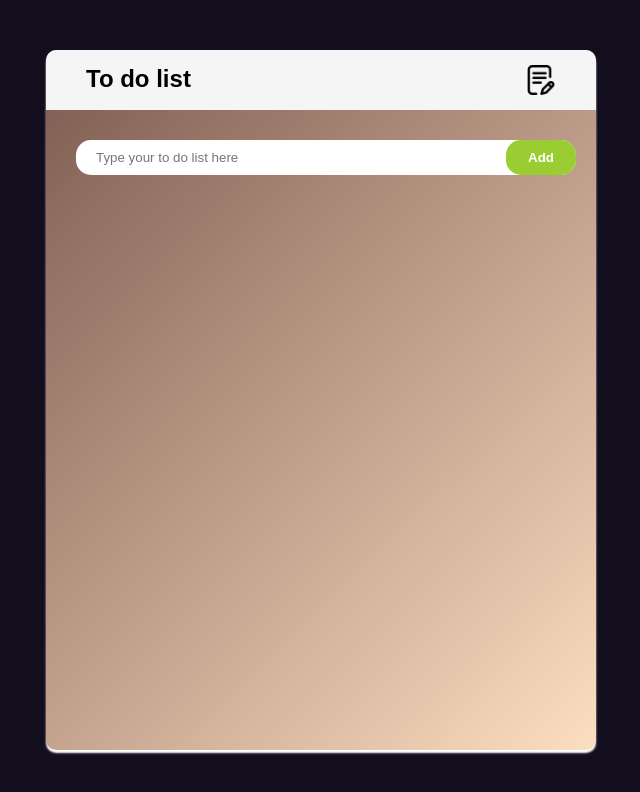
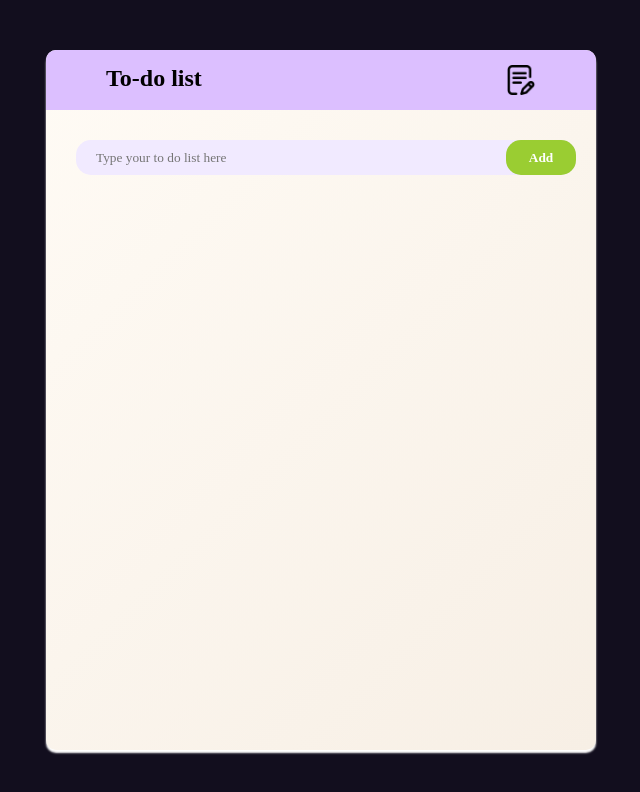
Before and after one commit to tonnymark/todoApp, a plain HTML site: page index.html in a window 1280 px wide. Shown: the whole page, without its empty margins (319-959 px from the left). Drawn offline with Linux system fonts and the light colour scheme.

Commit message:
Add files via upload

```diff
--- a/index.html
+++ b/index.html
@@ -4,7 +4,7 @@
 <head>
     <meta charset="UTF-8">
     <meta name="viewport" content="width=device-width, initial-scale=1.0">
-    <title>To do App</title>
+    <title>To-do App</title>
     <link rel="icon" type="image" href="./images/icons8-note-48.png">
     <link rel="stylesheet" href="style.css">
     <script defer src="index.js"></script>
@@ -16,7 +16,7 @@
 
         <section class="app">
             <header class="Menu">
-                <h1>To do list</h1>
+                <h1>To-do list</h1>
                 <img src="images/writing.png" alt="">
             </header>
 
--- a/style.css
+++ b/style.css
@@ -2,7 +2,7 @@
   margin: 0;
   padding: 0;
   box-sizing: border-box;
-  font-family: sans-serif;
+  font-family: Robotino;
 }
 
 .container {
@@ -21,8 +21,7 @@
   background-color: white;
   box-shadow: 1px 1px 2px gray;
   border-radius: 10px;
-  background-image: linear-gradient(135deg, #7d5a50, #fcdec0);
-  color: white;
+  background-image: linear-gradient(135deg, #fffbf5, #f7efe5);
   box-shadow: #fff 0px 3px 2px;
 }
 .Menu {
@@ -30,8 +29,8 @@
   height: 60px;
   display: flex;
   justify-content: space-between;
-  padding: 15px 40px;
-  background-color: whitesmoke;
+  padding: 15px 60px;
+  background-color: #dcbfff;
   border-radius: 10px 10px 0 0;
   font-family: 'Poppins', sans-serif;
   color: #000;
@@ -59,7 +58,7 @@
   padding-left: 20px;
   border: none;
   outline: none;
-  background-color: #fff;
+  background-color: #f1eaff;
 }
 .input button {
   height: 100%;
@@ -84,7 +83,7 @@
 }
 
 .input p {
-  color: black;
+  color: #e84545;
   padding: 0px 10px;
   font-size: 14px;
   font-weight: 550;
```
